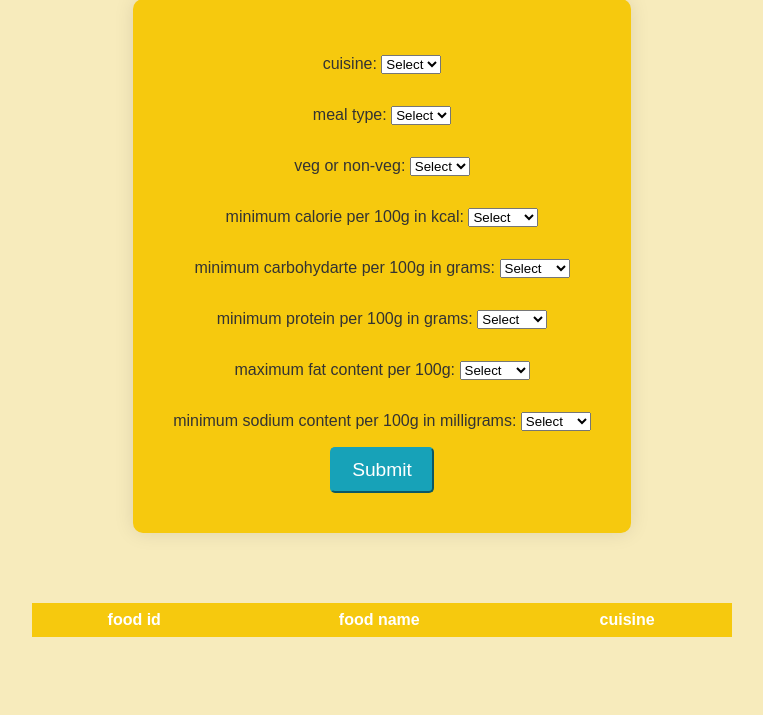
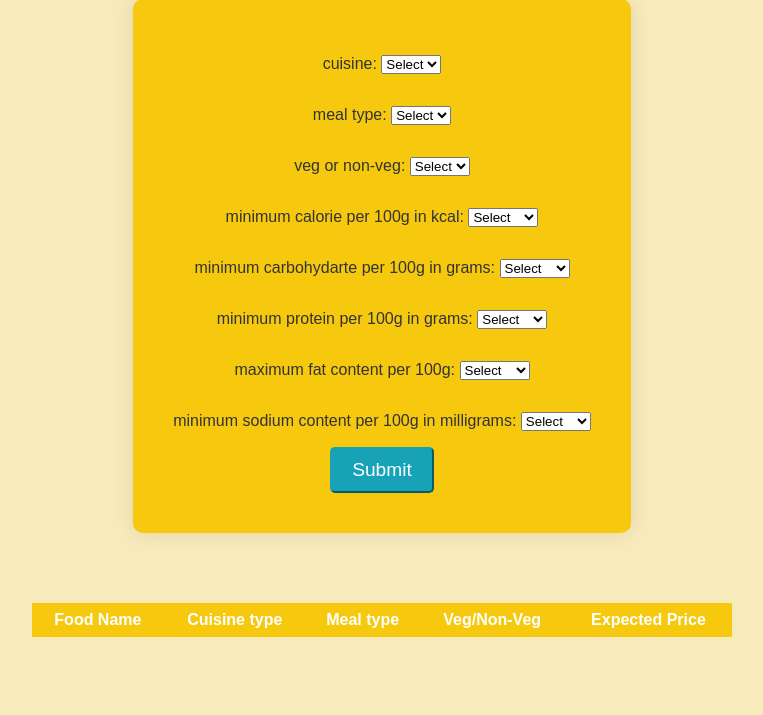
Before and after one commit to IITD-COL362/The-Matrix-Mavericks, a Django app: page /accounts/login/testdb/food/ in a window 1280 px wide. Shown: the part 219-934 px from the top of the page, without its empty margins (258-1021 px from the left). Run offline with Django 4.2, Linux system fonts and the light colour scheme; lists and menus that the app fills with data are empty; parts of the project's set-up code (start-up, migrations or seed data) failed here and were passed over.

Commit message:
updated food.html to display correct attributes

```diff
--- a/projectCode/testdb/templates/food.html
+++ b/projectCode/testdb/templates/food.html
@@ -122,17 +122,21 @@
         <table>
             <thead>
               <tr>
-                <th>food id</th>
-                <th>food name</th>
-                <th>cuisine</th>
+                <th>Food Name</th>
+                <th>Cuisine type</th>
+                <th>Meal type</th>
+                <th>Veg/Non-Veg</th>
+                <th>Expected Price</th>
               </tr>
             </thead>
             <tbody>
               {% for food in foods %}
                 <tr>
-                  <td>{{ food.0 }}</td>
                   <td>{{ food.1 }}</td>
                   <td>{{ food.2 }}</td>
+                  <td>{{ food.8 }}</td>
+                  <td>{{ food.9 }}</td>
+                  <td>{{ food.10 }}</td>
                 </tr>
               {% endfor %}
             </tbody>
```
